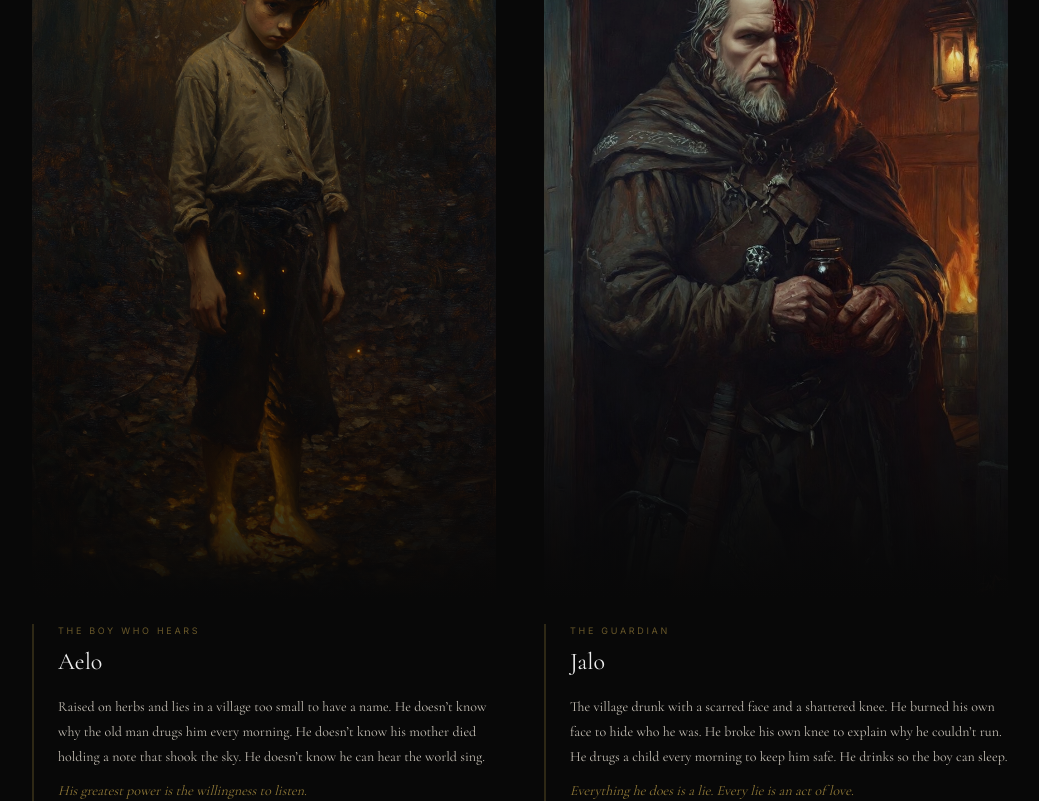
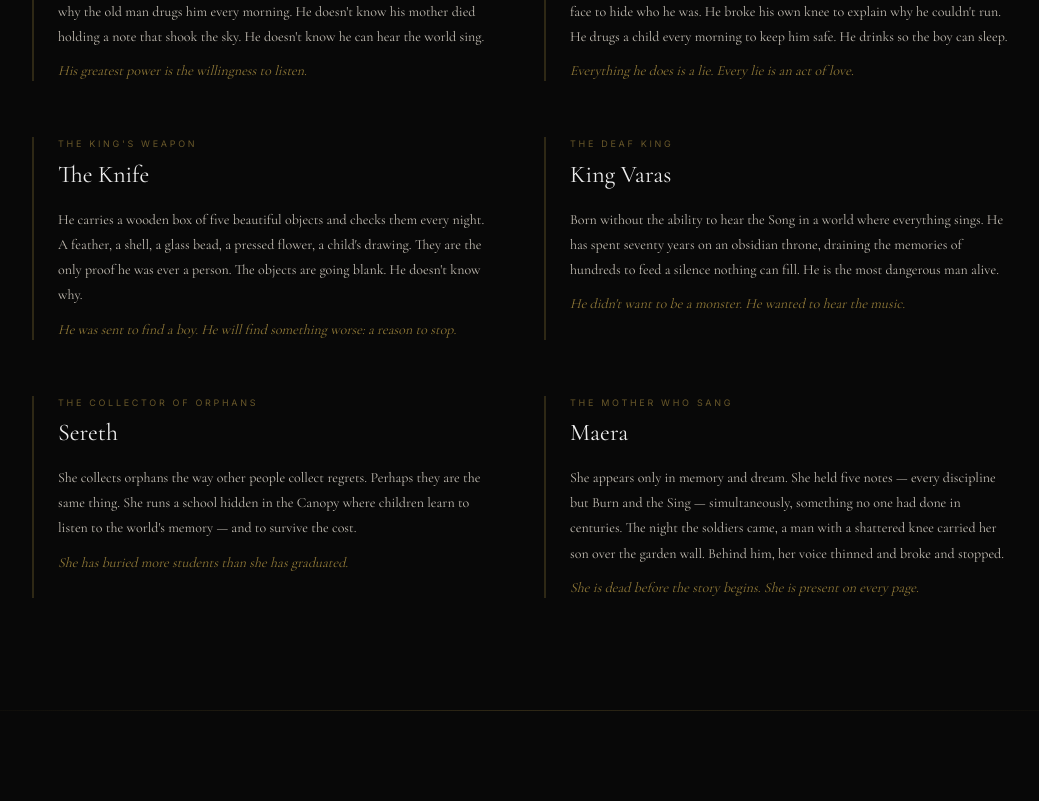
Before and after one commit to jcronkdc/manamongsttheclouds, a Next.js app: page / in a window 1280 px wide. Shown: the part 5740-6541 px from the top of the page, without its empty margins (120-1159 px from the left). Built offline with nearby package versions, Linux system fonts and the light colour scheme.

Commit message:
Remove all character images from site
- Characters.tsx: remove Image import, image properties, and image rendering blocks
- characters/page.tsx: same treatment - text-only character descriptions now
- Cleaner, more professional author page aesthetic

```diff
--- a/app/characters/page.tsx
+++ b/app/characters/page.tsx
@@ -1,5 +1,4 @@
 import type { Metadata } from "next";
-import Image from "next/image";
 import Link from "next/link";
 
 const title =
@@ -98,14 +97,12 @@ const chars = [
     role: "The Boy Who Hears",
     hook: "Raised on herbs and lies in a village too small to have a name. He doesn\u2019t know why the old man drugs him every morning. He doesn\u2019t know his mother died holding a note that shook the sky. He doesn\u2019t know he can hear the world sing.",
     detail: "His greatest power is the willingness to listen.",
-    image: "/art/matc-char-aelo.png",
   },
   {
     name: "Jalo",
     role: "The Guardian",
     hook: "The village drunk with a scarred face and a shattered knee. He burned his own face to hide who he was. He broke his own knee to explain why he couldn\u2019t run. He drugs a child every morning to keep him safe. He drinks so the boy can sleep.",
     detail: "Everything he does is a lie. Every lie is an act of love.",
-    image: "/art/matc-char-jalo.jpg",
   },
   {
     name: "The Knife",
@@ -113,21 +110,18 @@ const chars = [
     hook: "He carries a wooden box of five beautiful objects and checks them every night. A feather, a shell, a glass bead, a pressed flower, a child\u2019s drawing. They are the only proof he was ever a person. The objects are going blank. He doesn\u2019t know why.",
     detail:
       "He was sent to find a boy. He will find something worse: a reason to stop.",
-    image: "/art/matc-char-knife.png",
   },
   {
     name: "King Varas",
     role: "The Deaf King",
     hook: "Born without the ability to hear the Song in a world where everything sings. He has spent seventy years on an obsidian throne, draining the memories of hundreds to feed a silence nothing can fill. He is the most dangerous man alive.",
     detail: "He didn\u2019t want to be a monster. He wanted to hear the music.",
-    image: "/art/matc-char-varas.png",
   },
   {
     name: "Sereth",
     role: "The Collector of Orphans",
     hook: "She collects orphans the way other people collect regrets. Perhaps they are the same thing. She runs a school hidden in the Canopy where children learn to listen to the world\u2019s memory \u2014 and to survive the cost.",
     detail: "She has buried more students than she has graduated.",
-    image: "/art/matc-char-sereth.jpg",
   },
   {
     name: "Maera",
@@ -135,7 +129,6 @@ const chars = [
     hook: "She appears only in memory and dream. She held five notes \u2014 every discipline but Burn and the Sing \u2014 simultaneously, something no one had done in centuries. The night the soldiers came, a man with a shattered knee carried her son over the garden wall. Behind him, her voice thinned and broke and stopped.",
     detail:
       "She is dead before the story begins. She is present on every page.",
-    image: "/art/matc-scene-mother-lullaby.png",
   },
 ];
 
@@ -198,19 +191,7 @@ export default function CharactersPage() {
         <section className="max-w-4xl mx-auto px-4 sm:px-6 mb-20">
           <div className="grid grid-cols-1 md:grid-cols-2 gap-x-12 gap-y-16">
             {chars.map((c) => (
-              <article key={c.name} className="group">
-                {c.image && (
-                  <div className="relative w-full aspect-[2/3] mb-6 overflow-hidden">
-                    <Image
-                      src={c.image}
-                      alt={`${c.name} \u2014 ${c.role} \u2014 Man Amongst the Clouds character art`}
-                      fill
-                      className="object-cover object-top opacity-90 group-hover:opacity-100 transition-opacity duration-500"
-                      sizes="(max-width: 768px) 100vw, 50vw"
-                    />
-                    <div className="absolute inset-0 bg-gradient-to-t from-[#0a0a0a] via-transparent to-transparent" />
-                  </div>
-                )}
+              <article key={c.name}>
                 <div className="border-l-2 border-[#c9a84c]/20 hover:border-[#c9a84c]/60 pl-6 transition-all duration-500">
                   <p className="font-[family-name:var(--font-sans)] text-[9px] tracking-[0.3em] uppercase text-[#c9a84c]/50 mb-2">
                     {c.role}
--- a/app/components/Characters.tsx
+++ b/app/components/Characters.tsx
@@ -1,42 +1,35 @@
-import Image from "next/image";
-
 export default function Characters() {
   const chars = [
     {
       name: "Aelo",
       role: "The Boy Who Hears",
-      hook: "Raised on herbs and lies in a village too small to have a name. He doesn’t know why the old man drugs him every morning. He doesn’t know his mother died holding a note that shook the sky. He doesn’t know he can hear the world sing.",
+      hook: "Raised on herbs and lies in a village too small to have a name. He doesn't know why the old man drugs him every morning. He doesn't know his mother died holding a note that shook the sky. He doesn't know he can hear the world sing.",
       detail: "His greatest power is the willingness to listen.",
-      image: "/art/matc-char-aelo.png",
     },
     {
       name: "Jalo",
       role: "The Guardian",
-      hook: "The village drunk with a scarred face and a shattered knee. He burned his own face to hide who he was. He broke his own knee to explain why he couldn’t run. He drugs a child every morning to keep him safe. He drinks so the boy can sleep.",
+      hook: "The village drunk with a scarred face and a shattered knee. He burned his own face to hide who he was. He broke his own knee to explain why he couldn't run. He drugs a child every morning to keep him safe. He drinks so the boy can sleep.",
       detail: "Everything he does is a lie. Every lie is an act of love.",
-      image: "/art/matc-char-jalo.jpg",
     },
     {
       name: "The Knife",
-      role: "The King’s Weapon",
-      hook: "He carries a wooden box of five beautiful objects and checks them every night. A feather, a shell, a glass bead, a pressed flower, a child’s drawing. They are the only proof he was ever a person. The objects are going blank. He doesn’t know why.",
+      role: "The King's Weapon",
+      hook: "He carries a wooden box of five beautiful objects and checks them every night. A feather, a shell, a glass bead, a pressed flower, a child's drawing. They are the only proof he was ever a person. The objects are going blank. He doesn't know why.",
       detail:
         "He was sent to find a boy. He will find something worse: a reason to stop.",
-      image: "/art/matc-char-knife.png",
     },
     {
       name: "King Varas",
       role: "The Deaf King",
       hook: "Born without the ability to hear the Song in a world where everything sings. He has spent seventy years on an obsidian throne, draining the memories of hundreds to feed a silence nothing can fill. He is the most dangerous man alive.",
-      detail: "He didn’t want to be a monster. He wanted to hear the music.",
-      image: "/art/matc-char-varas.png",
+      detail: "He didn't want to be a monster. He wanted to hear the music.",
     },
     {
       name: "Sereth",
       role: "The Collector of Orphans",
-      hook: "She collects orphans the way other people collect regrets. Perhaps they are the same thing. She runs a school hidden in the Canopy where children learn to listen to the world’s memory — and to survive the cost.",
+      hook: "She collects orphans the way other people collect regrets. Perhaps they are the same thing. She runs a school hidden in the Canopy where children learn to listen to the world's memory — and to survive the cost.",
       detail: "She has buried more students than she has graduated.",
-      image: "/art/matc-char-sereth.jpg",
     },
     {
       name: "Maera",
@@ -44,7 +37,6 @@ export default function Characters() {
       hook: "She appears only in memory and dream. She held five notes — every discipline but Burn and the Sing — simultaneously, something no one had done in centuries. The night the soldiers came, a man with a shattered knee carried her son over the garden wall. Behind him, her voice thinned and broke and stopped.",
       detail:
         "She is dead before the story begins. She is present on every page.",
-      image: "/art/matc-scene-mother-lullaby.png",
     },
   ];
 
@@ -64,65 +56,16 @@ export default function Characters() {
         </div>
 
         {/* Mobile: horizontal scroll carousel / Desktop: grid */}
-        <div className="flex md:hidden scroll-snap-x gap-4 px-5 pb-4">
+        <div className="grid grid-cols-1 md:grid-cols-2 gap-y-10 md:gap-x-12 md:gap-y-14 px-5 sm:px-6">
           {chars.map((c) => (
             <article
               key={c.name}
-              className="flex-shrink-0 w-[80vw] max-w-[320px]"
+              className="border-l-2 border-[#c9a84c]/20 pl-6"
             >
-              {c.image && (
-                <div className="relative w-full aspect-[3/4] mb-4 overflow-hidden rounded-sm">
-                  <Image
-                    src={c.image}
-                    alt={`${c.name} — ${c.role} — Man Amongst the Clouds character art`}
-                    fill
-                    className="object-cover object-top"
-                    sizes="80vw"
-                  />
-                  <div className="absolute inset-0 bg-gradient-to-t from-[#080808] via-transparent to-transparent" />
-                  <div className="absolute bottom-0 left-0 right-0 p-4">
-                    <p className="font-[family-name:var(--font-sans)] text-[8px] tracking-[0.3em] uppercase text-[#c9a84c]/70 mb-1">
-                      {c.role}
-                    </p>
-                    <h3 className="font-[family-name:var(--font-serif)] text-xl text-[#ededed]">
-                      {c.name}
-                    </h3>
-                  </div>
-                </div>
-              )}
-              <div className="px-1">
-                <p className="font-[family-name:var(--font-serif)] text-sm text-[#c4beb4] leading-[1.7] mb-2">
-                  {c.hook}
-                </p>
-                <p className="font-[family-name:var(--font-serif)] text-sm italic text-[#c9a84c]/70">
-                  {c.detail}
-                </p>
-              </div>
-            </article>
-          ))}
-        </div>
-
-        {/* Desktop: 2-column grid */}
-        <div className="hidden md:grid grid-cols-2 gap-x-12 gap-y-14 px-6">
-          {chars.map((c) => (
-            <article key={c.name} className="group">
-              {c.image && (
-                <div className="relative w-full aspect-[2/3] mb-6 overflow-hidden">
-                  <Image
-                    src={c.image}
-                    alt={`${c.name} — ${c.role} — Man Amongst the Clouds character art`}
-                    fill
-                    className="object-cover object-top opacity-90 group-hover:opacity-100 transition-opacity duration-500"
-                    sizes="50vw"
-                  />
-                  <div className="absolute inset-0 bg-gradient-to-t from-[#080808] via-transparent to-transparent" />
-                </div>
-              )}
-              <div className="border-l-2 border-[#c9a84c]/20 group-hover:border-[#c9a84c]/60 pl-6 transition-all duration-500">
               <p className="font-[family-name:var(--font-sans)] text-[9px] tracking-[0.3em] uppercase text-[#c9a84c]/50 mb-2">
                 {c.role}
               </p>
-                <h3 className="font-[family-name:var(--font-serif)] text-2xl text-[#ededed] mb-4">
+              <h3 className="font-[family-name:var(--font-serif)] text-xl md:text-2xl text-[#ededed] mb-4">
                 {c.name}
               </h3>
               <p className="font-[family-name:var(--font-serif)] text-sm text-[#c4beb4] leading-[1.8] mb-3">
@@ -131,7 +74,6 @@ export default function Characters() {
               <p className="font-[family-name:var(--font-serif)] text-sm italic text-[#c9a84c]/70">
                 {c.detail}
               </p>
-              </div>
             </article>
           ))}
         </div>
```
Lines whose indentation alone changed are shown as unchanged.
